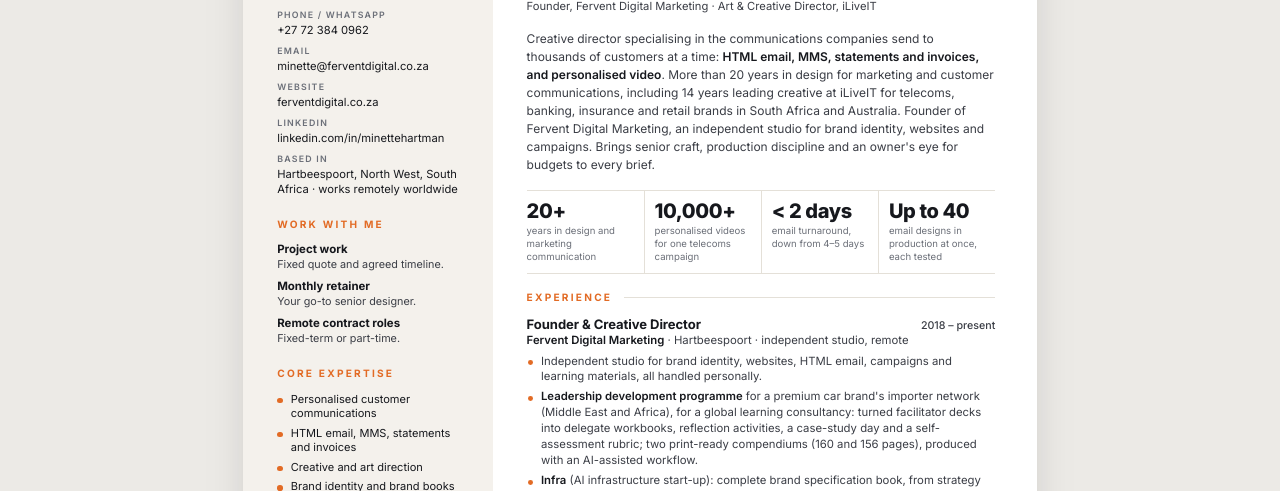
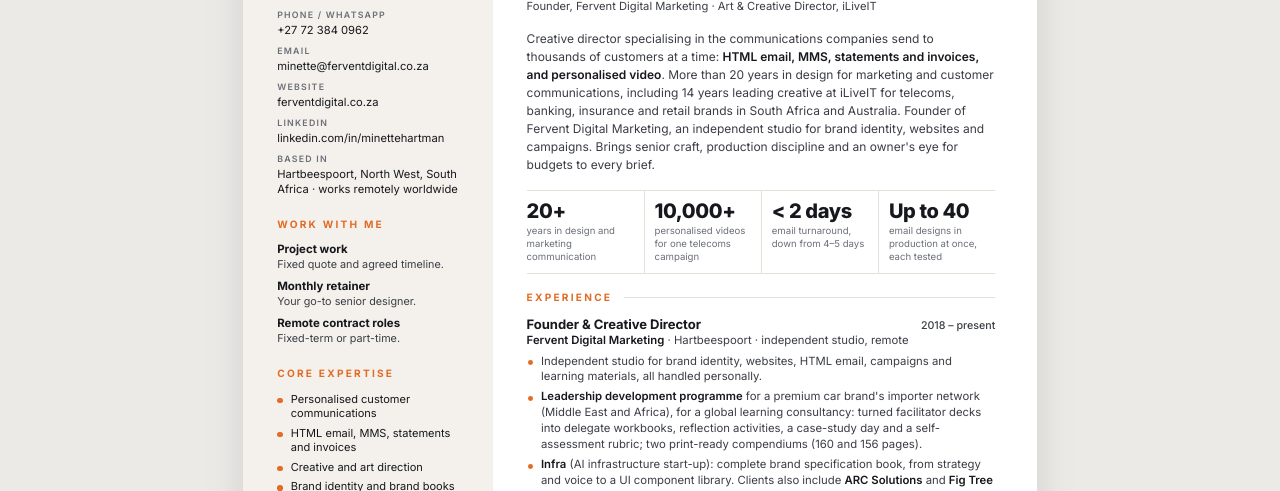
Before and after one commit to fervent-digital/site, a plain HTML site: page cv.html in a window 1280 px wide. Shown: the part 309-800 px from the top of the page. Drawn offline with Linux system fonts and the light colour scheme.

Commit message:
Remove "AI-assisted workflow" wording from the CV
Rebuilt the CV PDF from cv.html; the leadership programme bullet now
ends at the two print-ready compendiums.

Co-Authored-By: Claude Sonnet 5.5 <noreply@anthropic.com>

```diff
--- a/cv.html
+++ b/cv.html
@@ -244,7 +244,7 @@
           <p class="cv-org"><strong>Fervent Digital Marketing</strong> · Hartbeespoort · independent studio, remote</p>
           <ul>
             <li>Independent studio for brand identity, websites, HTML email, campaigns and learning materials, all handled personally.</li>
-            <li><strong>Leadership development programme</strong> for a premium car brand's importer network (Middle East and Africa), for a global learning consultancy: turned facilitator decks into delegate workbooks, reflection activities, a case-study day and a self-assessment rubric; two print-ready compendiums (160 and 156 pages), produced with an AI-assisted workflow.</li>
+            <li><strong>Leadership development programme</strong> for a premium car brand's importer network (Middle East and Africa), for a global learning consultancy: turned facilitator decks into delegate workbooks, reflection activities, a case-study day and a self-assessment rubric; two print-ready compendiums (160 and 156 pages).</li>
             <li><strong>Infra</strong> (AI infrastructure start-up): complete brand specification book, from strategy and voice to a UI component library. Clients also include <strong>ARC Solutions</strong> and <strong>Fig Tree Creations</strong>.</li>
           </ul>
         </article>
```
Also changed, not shown: 1 other file.
